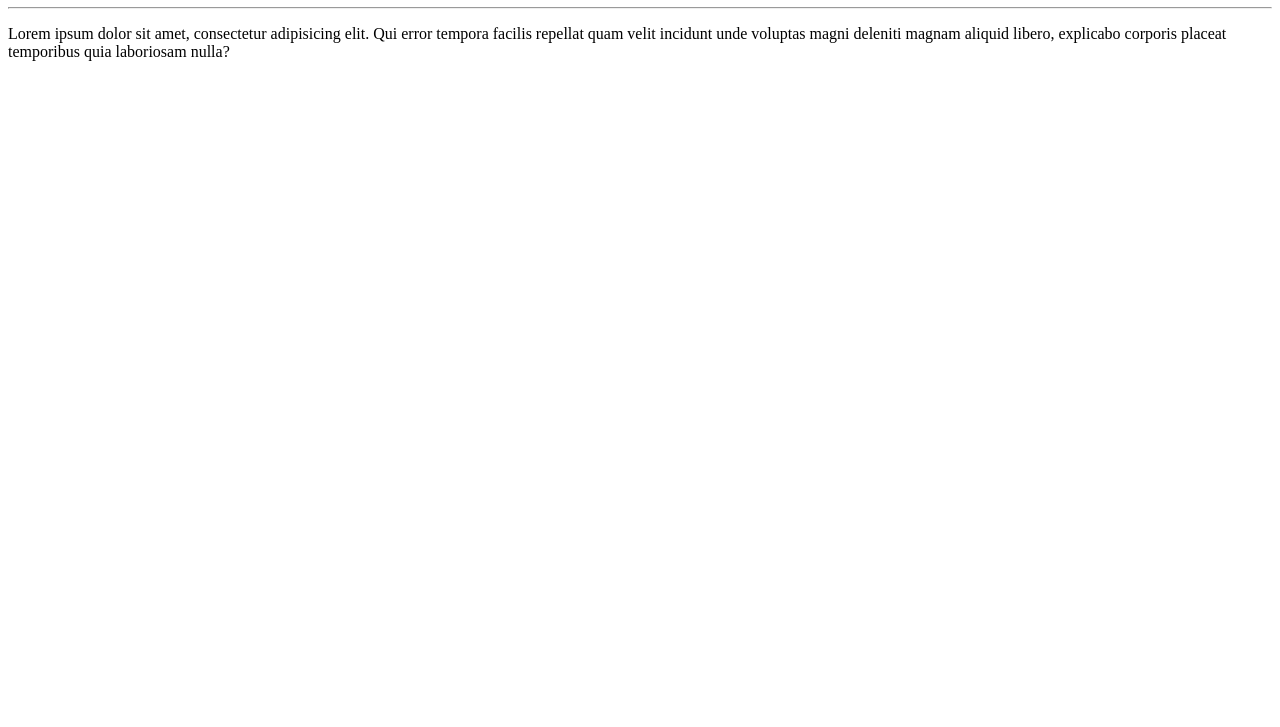
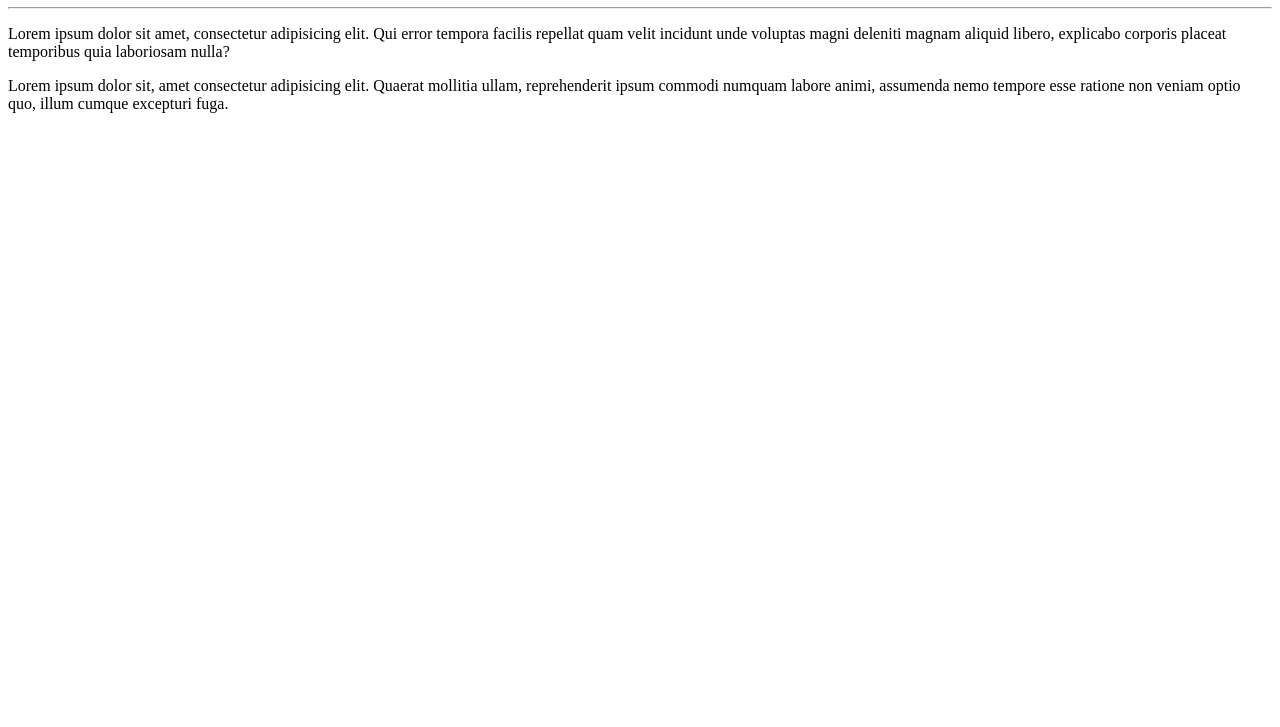
Before and after one commit to DenisFreitas1988/ola-mundo, a plain HTML site: page site-exemplo/index.html in a window 1280 px wide. Shown: the part 73-800 px from the top of the page. Drawn offline with Linux system fonts and the light colour scheme.

Commit message:
adicionei um paragrafo

```diff
--- a/site-exemplo/index.html
+++ b/site-exemplo/index.html
@@ -10,6 +10,7 @@
     <h1>Olá, Mundo!</h1>
     <hr>
     <p>Lorem ipsum dolor sit amet, consectetur adipisicing elit. Qui error tempora facilis repellat quam velit incidunt unde voluptas magni deleniti magnam aliquid libero, explicabo corporis placeat temporibus quia laboriosam nulla?</p>
+    <p>Lorem ipsum dolor sit, amet consectetur adipisicing elit. Quaerat mollitia ullam, reprehenderit ipsum commodi numquam labore animi, assumenda nemo tempore esse ratione non veniam optio quo, illum cumque excepturi fuga.</p>
 
 </body>
 </html>
```
